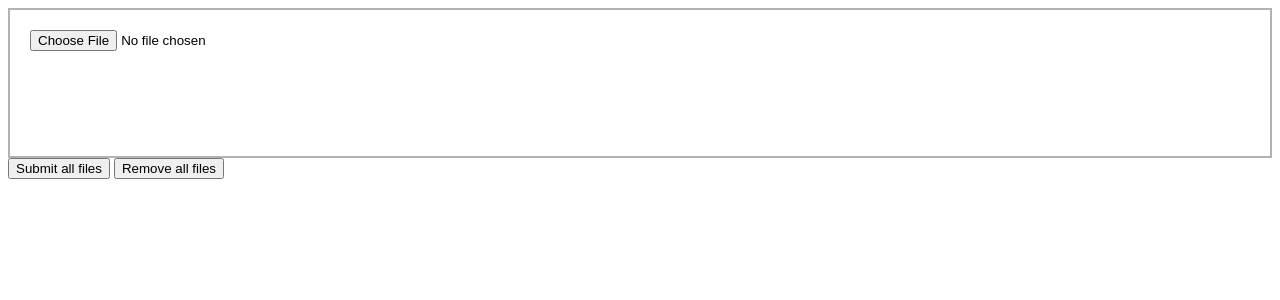
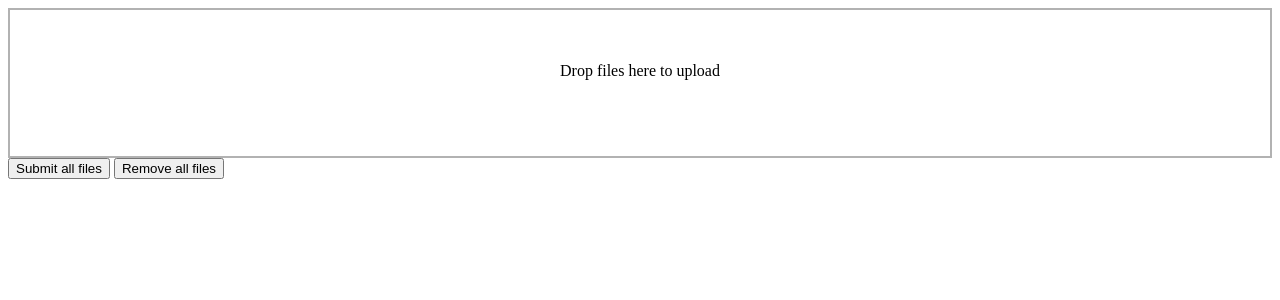
Before and after one commit to EJSohn/Skin-analizer, a Django app: page /main/ in a window 1280 px wide. Shown: the top 300 px of the page. Run offline with Django 3.2, Linux system fonts and the light colour scheme; parts of the project's set-up code (start-up, migrations or seed data) failed here and were passed over; some libraries are stand-ins or nearby versions.

Commit message:
dropzone customizing

```diff
--- a/SkinAnlizer/main/templates/main/index.html
+++ b/SkinAnlizer/main/templates/main/index.html
@@ -11,7 +11,7 @@
 <body>
 
     <!-- IMPORTANT enctype attribute! -->
-    <form class="dropzone" id="myDropzone" action="{% url 'main:index' %}" method="post" enctype="multipart/form-data">
+    <form class="dropzone" id="my-awesome-dropzone" action="{% url 'main:index' %}" method="post" enctype="multipart/form-data">
         {% csrf_token %}
         <div class="fallback">
             <input name="file" type="file" />
@@ -29,8 +29,7 @@
     <script src="{% static 'main/js/jquery-3.1.1.min.js' %}"></script>
 
     <script type="text/javascript">
-        Dropzone.autoDiscover = false;
-        Dropzone.options.myDropzone = {
+        Dropzone.options.myAwesomeDropzone = {
             paramName: "file",
             // Prevents Dropzone from uploading dropped files immediately
             autoProcessQueue: false,
```
